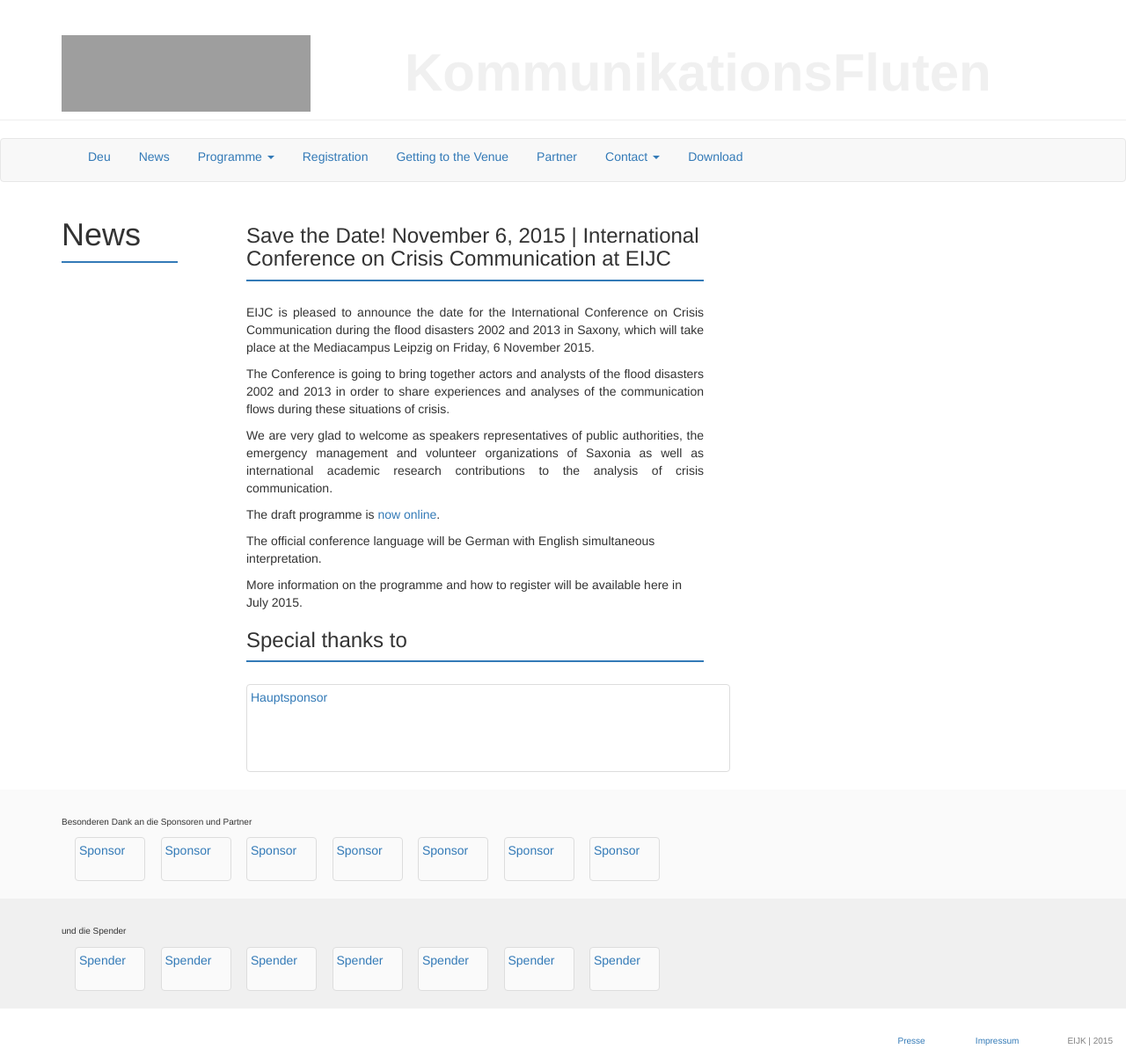
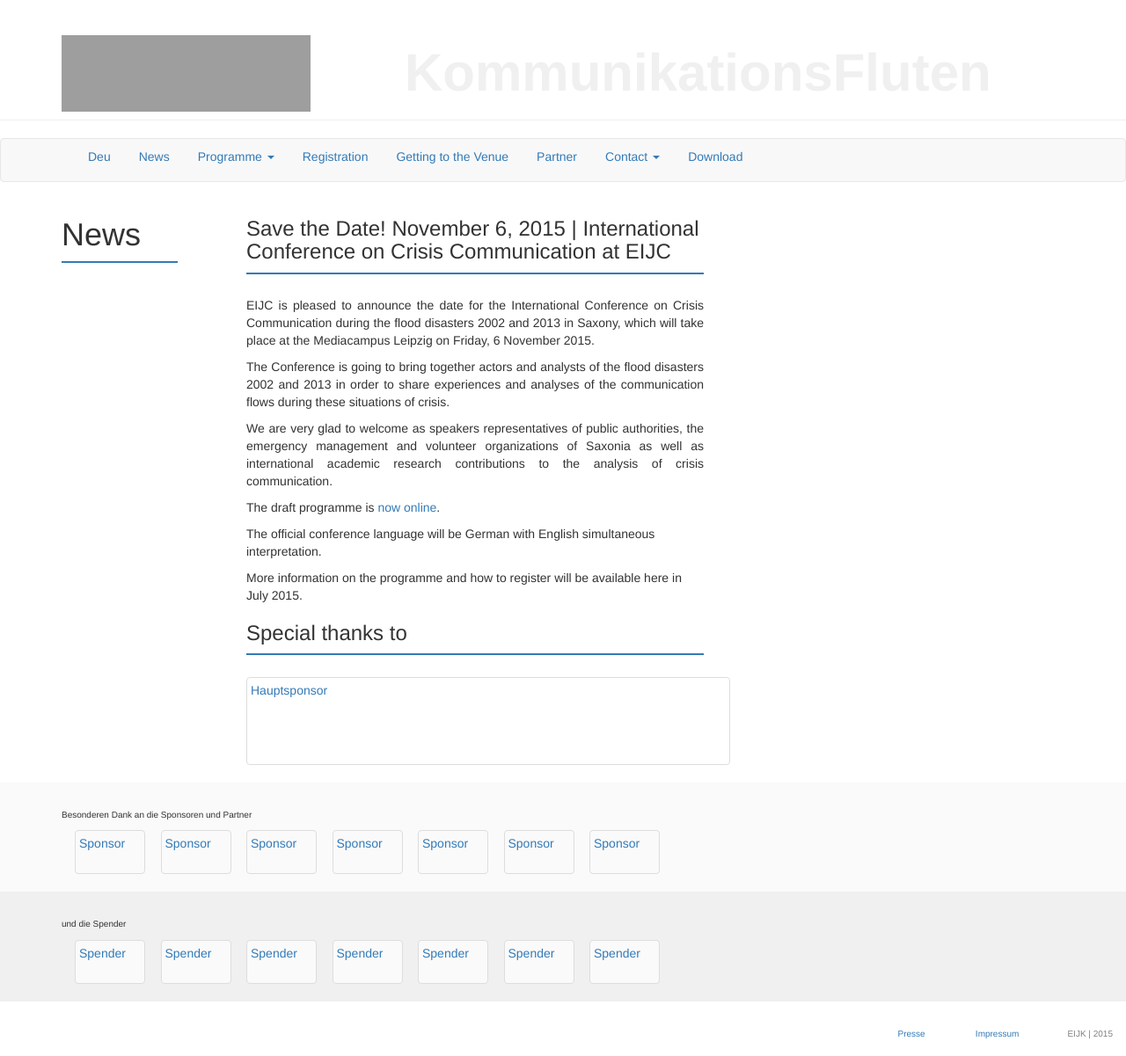
Before and after one commit to susedev/test, a Jekyll site: the page built from conference-communication-floods.html, in a window 1280 px wide. Shown: the whole page at 88% size. Built offline with Jekyll 4.4.1, drawn with Linux system fonts in a browser that asks for light colours; nearby versions of some CDN libraries; grey boxes are pictures that could not be loaded.

Commit message:
Update conference-communication-floods.html

```diff
--- a/conference-communication-floods.html
+++ b/conference-communication-floods.html
@@ -3,7 +3,7 @@ title: News
 language: en
 ---
 
-<h3 class="post-title single" style="margin-top: 28px;">Save the Date! November 6, 2015 | International Conference on Crisis Communication at EIJC</h3>
+<h3 class="post-title single">Save the Date! November 6, 2015 | International Conference on Crisis Communication at EIJC</h3>
 
 <div class="box" style="background-color: #337AB7; height:2px; margin-top:3px; margin-bottom:25px;"></div>
 <p style="text-align: justify;">EIJC is pleased to announce the date for the International Conference on Crisis Communication during the flood disasters 2002 and 2013 in Saxony, which will take place at the Mediacampus Leipzig on Friday, 6 November 2015.</p>
```
